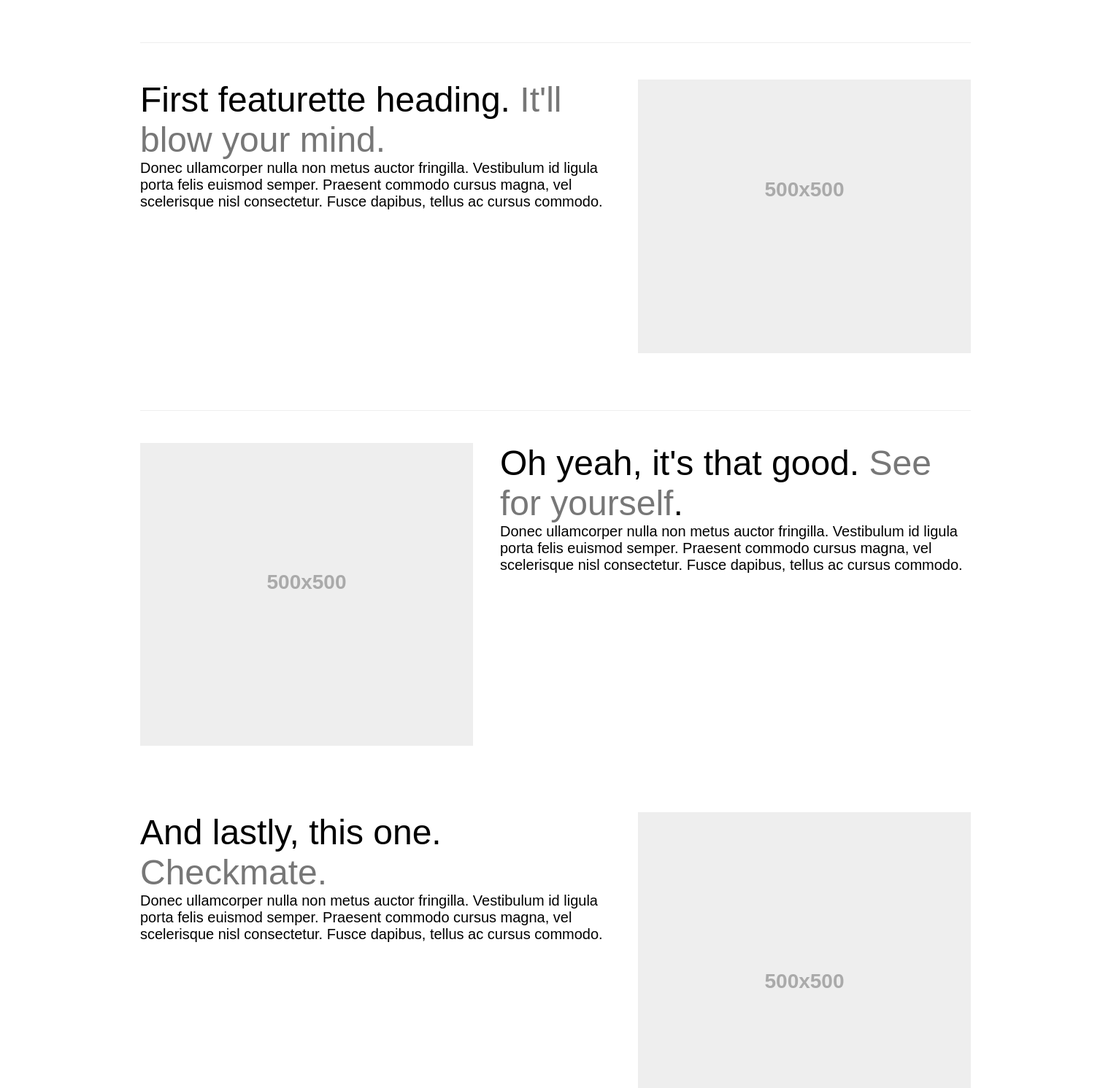
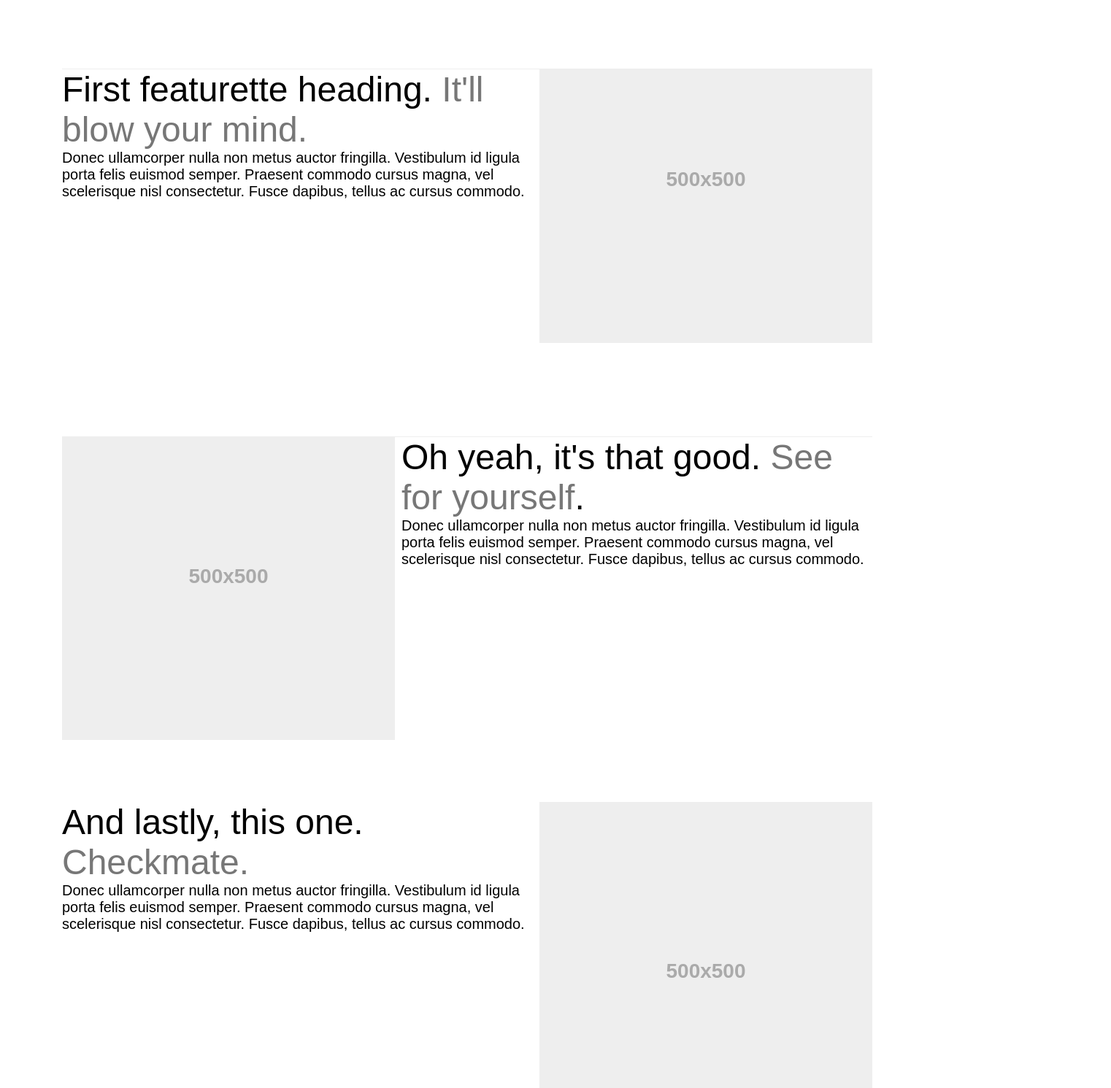
Before and after one commit to bogdanlotuk/Task5, a plain HTML site: page index.html in a window 1280 px wide. Shown: the part 887-2378 px from the top of the page at 73% size, 1522 px wide, since content can reach past the window. Drawn offline with Linux system fonts and the light colour scheme.

Commit message:
Unnecessary overflow and Layout issue

```diff
--- a/index.html
+++ b/index.html
@@ -51,6 +51,7 @@
 
 
 <!-- Three vertical articles -->
+	<div class="vertical_articles">
 		<div id="first_vertical">
 			<div class="vert_text">
 				<p><h1>First featurette heading. <span>It'll blow your mind.</span></h1>
@@ -74,7 +75,7 @@
 			</div>
 			<div class="square"><p>500x500</p></div>
 		</div>
-
+	</div>
 <!-- Fotter -->
 	<footer>
 		<p>&copy 2016 Company, Inc.</p> <a href="#">&#183;  Privacy</a> <a href="#">&#183;  Terms</a>
--- a/style.css
+++ b/style.css
@@ -9,7 +9,7 @@ body {
 }
 
 #top {
-	width: 100%;
+	width: 90%;
 	height: 500px;
 	background-color: #777777;
 }
@@ -79,6 +79,7 @@ nav ul li a:hover {
 	color: #ffffff;
 	font-weight: bold;
 	text-shadow: 0px 1px black;
+	width: 1110px;
 }
 
 #measure h1 {
@@ -106,6 +107,7 @@ nav ul li a:hover {
 /*Three horizontal articles*/
 #articles {
 	width: 1110px;
+	height: 420px;
 }
 
 #articles h3 {
@@ -156,11 +158,17 @@ nav ul li a:hover {
 }
 /*Three vertical articles*/
 /*first_vertical*/
+.vertical_articles {
+	width: 1110px;
+	margin: 0px auto;
+}
+
 #first_vertical {
 	height: 375px;
-	width: 1138px;
+	width: 1110px;
 	display: inline-block;
-	margin: 61px 15% 124px 15%;
+	margin-top: 61px;
+	margin-bottom: 124px;
 	clear: both;
 	border-top: 1px solid #eeeeee;
 }
@@ -171,7 +179,6 @@ nav ul li a:hover {
 	display: block;
 	float: left;
 	font-size: 15pt;
-	margin-top: 50px;
 }
 
 .vert_text h1 {
@@ -192,7 +199,6 @@ nav ul li a:hover {
 	color: #aaaaaa;
 	font-size: 21pt;
 	font-weight: bold;
-	margin-top: 50px;
 }
 
 .square p {
@@ -204,7 +210,6 @@ nav ul li a:hover {
 #second_vertical .square {
 	float: left;
 	height: 415px;
-	margin-top: 44px;
 	clear: both;
 }
 
@@ -214,14 +219,14 @@ nav ul li a:hover {
 
 #second_vertical .vert_text {
 	float: right;
-	margin-top: 44px;
 }
 
 #second_vertical {
 	height: 415px;
-	width: 1138px;
+	width: 1110px;
 	display: inline-block;
-	margin: 0px 15% 81px 15%;
+	margin-top: 0px;
+	margin-bottom: 81px;
 	clear: both;
 	border-top: 1px solid #eeeeee;
 }
@@ -229,9 +234,8 @@ nav ul li a:hover {
 /*third vertical*/
 #third_vertical {
 	height: 456px;
-	width: 1138px;
+	width: 1110px;
 	display: inline-block;
-	margin: 0px 15% 0px 15%;
 	clear: both;
 }
 
@@ -248,7 +252,7 @@ footer {
 	display: block;
 	clear: both;
 	height: 164px;
-	width: 1138px;
+	width: 1110px;
 	border-top: 1px solid #eeeeee;
 	margin-top: 82px;
 	color: #777777;
```
Lines whose indentation alone changed are shown as unchanged.
